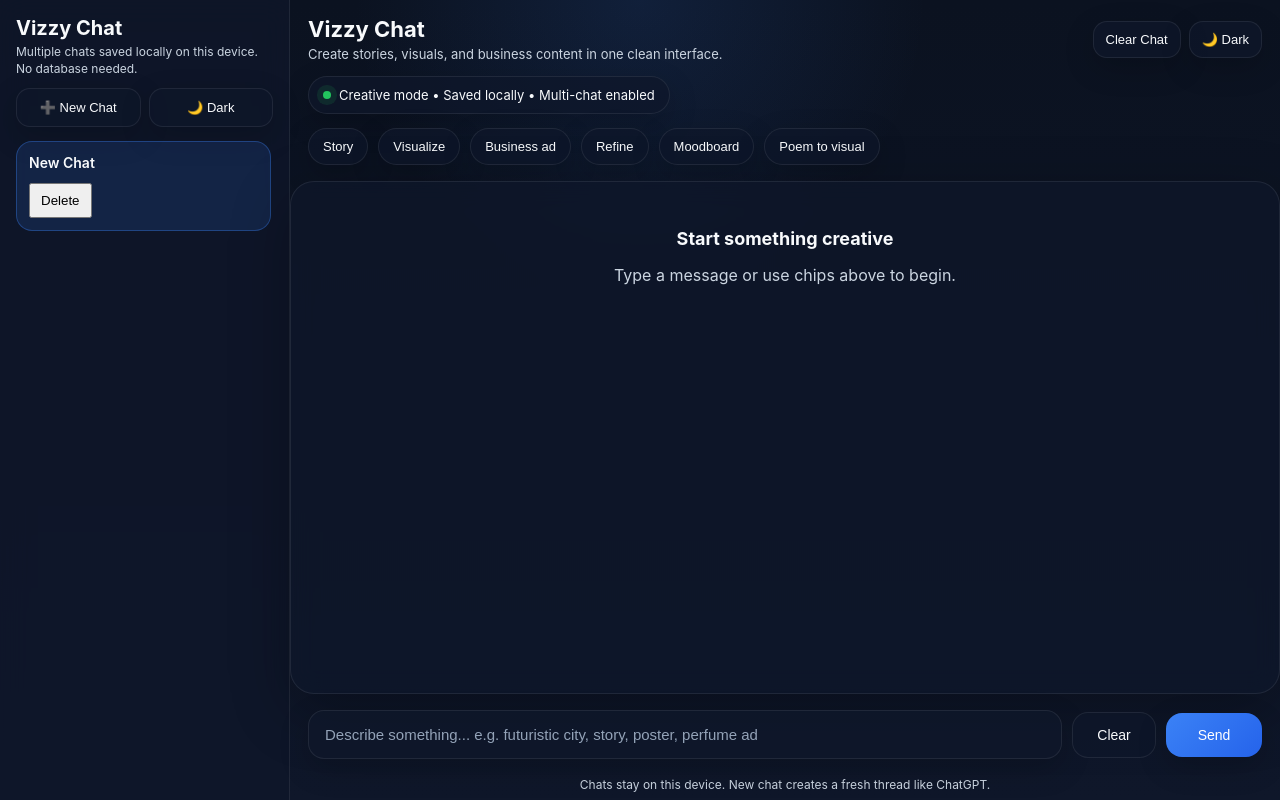
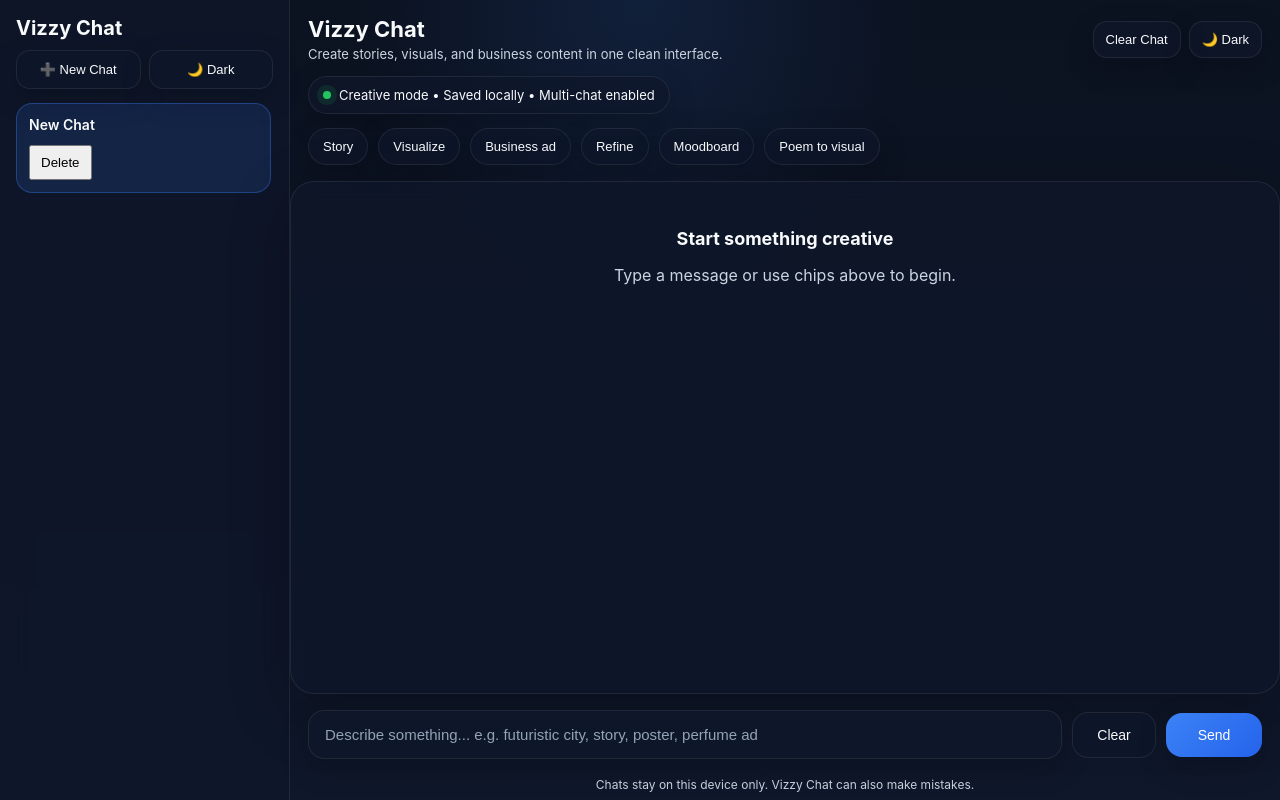
Before and after one commit to failedengineers/VIZZY, a Django app: page / in a window 1280 px wide. Run offline with Django 5.2, Linux system fonts and the light colour scheme.

Commit message:
Update index.html
Updated footer note to clarify chat behavior and added a warning about potential mistakes.

```diff
--- a/chat/templates/index.html
+++ b/chat/templates/index.html
@@ -678,7 +678,7 @@
         <div class="sidebar-top">
             <div class="brand-mini">
                 <h1>Vizzy Chat</h1>
-                <p>Multiple chats saved locally on this device. No database needed.</p>
+
 
             </div>
 
@@ -738,7 +738,7 @@
         </div>
 
         <div class="footer-note">
-            Chats stay on this device. New chat creates a fresh thread like ChatGPT.
+            Chats stay on this device only. Vizzy Chat can also make mistakes.
         </div>
     </main>
 </div>
```
